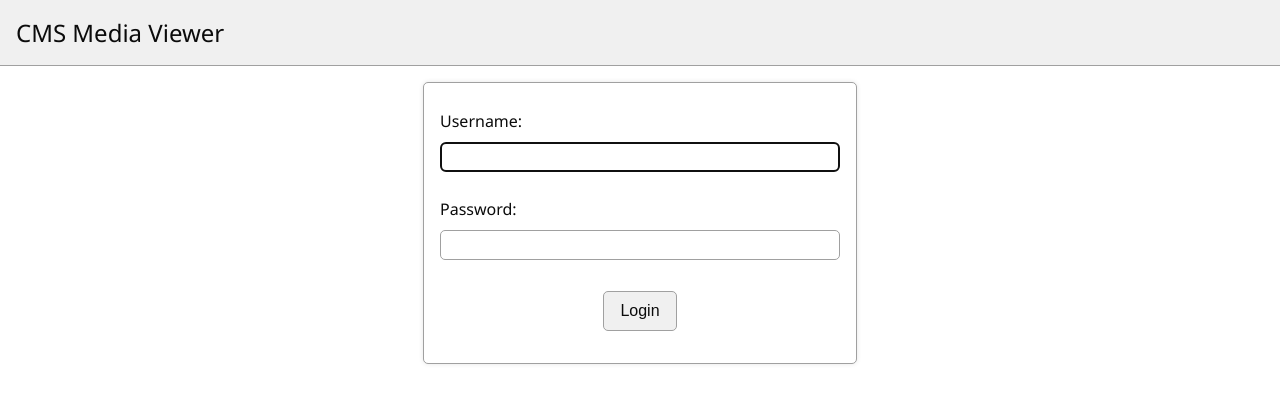
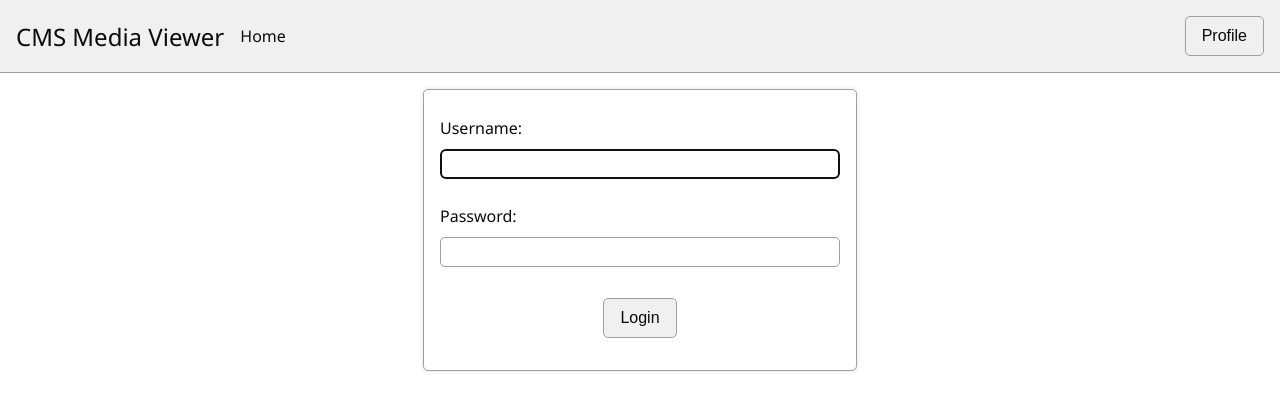
Before and after one commit to ErikPeter2000/photo_viewer, a Django app: a page that uses photo_viewer/photo_viewer/templates/includes/banner.html in a window 1280 px wide. Shown: the top 410 px of the page. Run offline with Django 5.2, Linux system fonts and the light colour scheme.

Commit message:
Banner changes.

```diff
--- a/photo_viewer/photo_viewer/static/css/styles.css
+++ b/photo_viewer/photo_viewer/static/css/styles.css
@@ -23,15 +23,42 @@ html, body {
     background-color: var(--banner-color);
     padding: 1em;
     border-bottom: 1px solid var(--banner-border-color);
+    display: flex;
+    flex-direction: row;
+    align-items: center;
+    justify-content: space-between;
 }
-
+.banner-left {
+    display: inline-flex;
+    flex-direction: row;
+    align-items: center;
+    gap: 1em;
+}
+.banner-right {
+    display: inline-flex;
+    flex-direction: row;
+    align-items: center;
+    gap: 1em;
+}
+.banner-right button {
+    margin: auto;
+}
+.banner-right form {
+    margin: 0;
+}
+.banner a {
+    text-decoration: none;
+    color: var(--text-color);
+}
+.banner a:hover {
+    text-decoration: underline;
+}
 .banner h1{
     margin: 0;
     color: var(--text-color);
     font-size: 1.5em;
     font-weight: 500;
 }
-
 .banner p {
     margin: 0;
 }
@@ -79,11 +106,13 @@ html, body {
 .login-form p {
     margin: 0.5em 0;
 }
+.login-form button {
+    margin: 1.0em auto 1.0em;
+}
 
 button {
     padding: 0.5em 1em;
     height: 2.5em;
-    margin: 1.0em auto 1.0em;
     border: 1px solid var(--banner-border-color);
     border-radius: 5px;
     background-color: var(--banner-color);
--- a/photo_viewer/photo_viewer/templates/includes/banner.html
+++ b/photo_viewer/photo_viewer/templates/includes/banner.html
@@ -1,12 +1,22 @@
 <div class="banner-container">
   <div class="banner">
-    <h1 class="banner_title">CMS Media Viewer</h1>
+    <div class="banner-left">
+      <h1 class="banner_title">CMS Media Viewer</h1>
+      <a href="{% url 'index' %}">Home</a>
+    </div>
+    <div class="banner-right">
+      <h2>{{ user.username }}</h2>
+      <form action="{% url 'profile' %}" method="post">
+        {% csrf_token %}
+        <button type="submit">Profile</button>
+      </form>
+    </div>
   </div>
   <div class="banner-messages">
     {% if messages %}
       <ul class="messages">
         {% for message in messages %}
-          <li class="message {{message.tags}}">{{ message }}</li>
+          <li class="message {{ message.tags }}">{{ message }}</li>
         {% endfor %}
       </ul>
     {% endif %}
```
